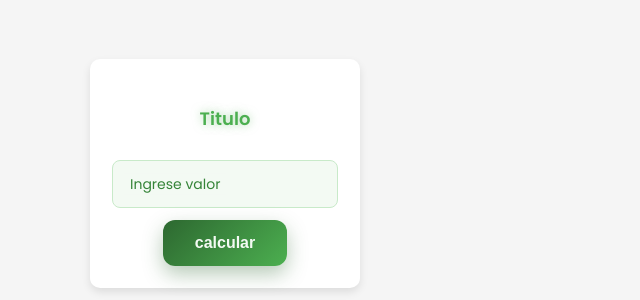
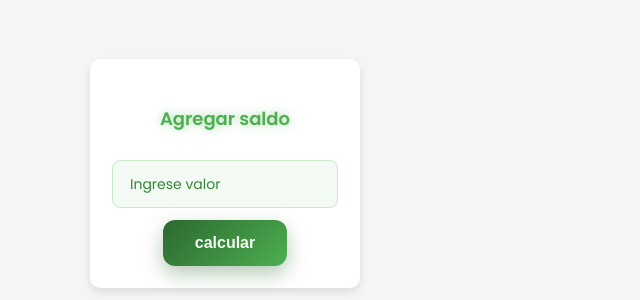
Before and after one commit to DanielEstebangc/automatizacion_porcentaje_dinero, a Flask app: page / in a window 1280 px wide. Shown: the part 228-528 px from the top of the page, without its empty margins (0-640 px from the left). Run offline with Flask 3, Linux system fonts and the light colour scheme.

Commit message:
modificacion del texto en el h4 de la tarjeta donde se ingresa el saldo

```diff
--- a/templates/resultados.html
+++ b/templates/resultados.html
@@ -39,7 +39,7 @@
 
         <div class="Tarjeta">
             <div>
-                <h4 class="h4-glow"> Titulo </h4>
+                <h4 class="h4-glow"> Agregar saldo </h4>
             </div>
 
             <div id="inputsCalculo">
```
